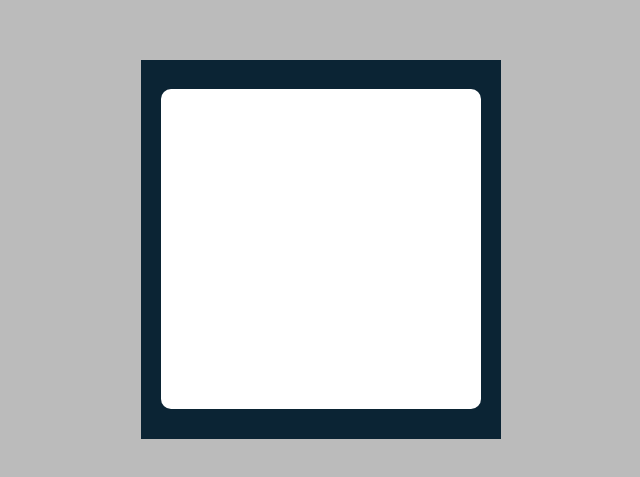
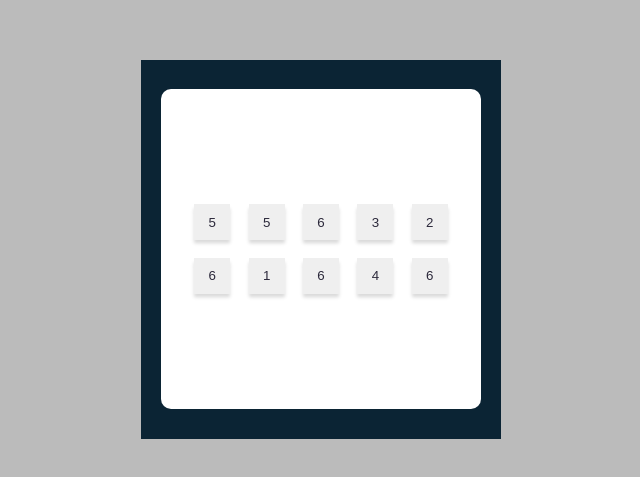
Before and after one commit to codingmaniac227/Tenzies, a React (Vite) app: page / in a window 1280 px wide. Shown: the part 151-628 px from the top of the page, without its empty margins (319-959 px from the left). Built offline with nearby package versions, Linux system fonts and the light colour scheme.

Commit message:
refactor(app): integrate DiceGrid, Die, and Header components

```diff
--- a/src/App.jsx
+++ b/src/App.jsx
@@ -1,4 +1,7 @@
 import './App.css'
+import DiceGrid from './components/DiceGrid'
+import Die from './components/Die'
+
 
 export default function App() {
   return (
@@ -6,6 +9,18 @@ export default function App() {
       <main className="tenzies-background">
         <article className="tenzies-background-canvas">
 
+          <DiceGrid className='dice-grid'>
+            <Die value={Math.floor(Math.random() * 6) + 1} />
+            <Die value={Math.floor(Math.random() * 6) + 1} />
+            <Die value={Math.floor(Math.random() * 6) + 1} />
+            <Die value={Math.floor(Math.random() * 6) + 1} />
+            <Die value={Math.floor(Math.random() * 6) + 1} />
+            <Die value={Math.floor(Math.random() * 6) + 1} />
+            <Die value={Math.floor(Math.random() * 6) + 1} />
+            <Die value={Math.floor(Math.random() * 6) + 1} />
+            <Die value={Math.floor(Math.random() * 6) + 1} />
+            <Die value={Math.floor(Math.random() * 6) + 1} />
+          </DiceGrid>
         </article>
       </main>
     </>
```
